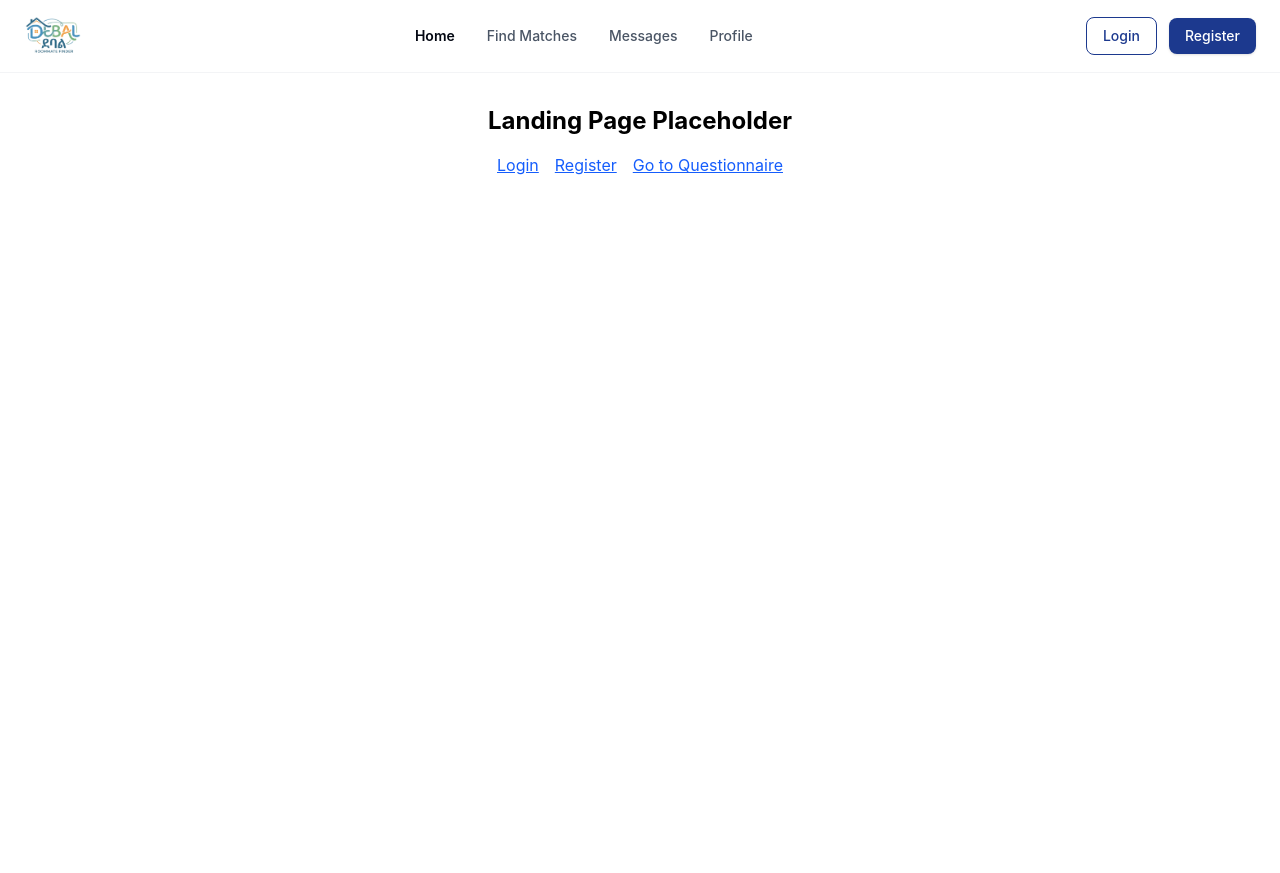
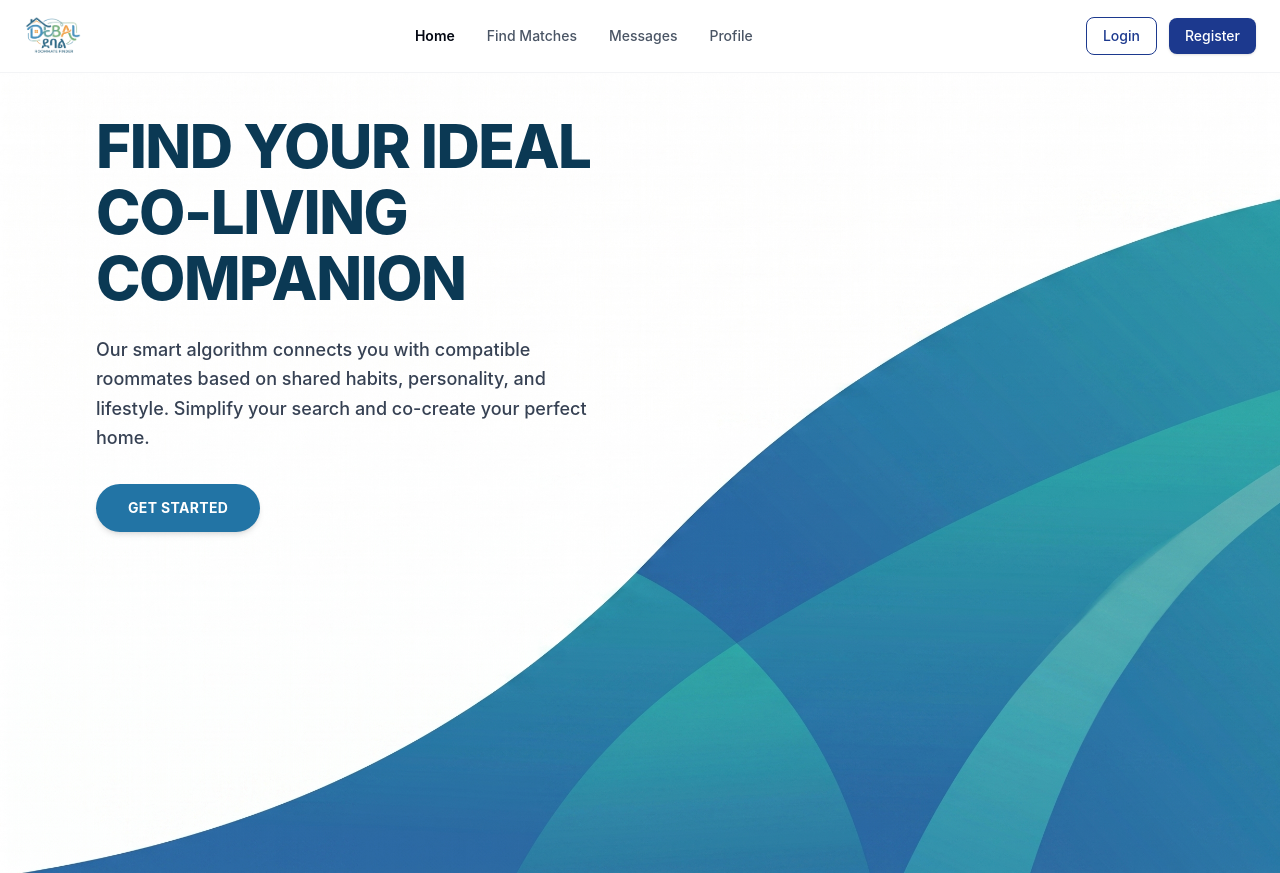
Before and after one commit to Natnael9/Debal, a React (Vite) app in the folder frontend/: page / in a window 1280 px wide. Before the commit the page ends 800 px from the top, so only its background shows below. Built offline with nearby package versions, Linux system fonts and the light colour scheme.

Commit message:
added landing page

```diff
--- a/frontend/src/pages/LandingPage.jsx
+++ b/frontend/src/pages/LandingPage.jsx
@@ -0,0 +1,44 @@
+import React from 'react';
+import bgImage from '../assets/Background.jpg';
+
+const LandingPage = () => {
+  return (
+    // Main wrapper: Full screen height, white background, hidden overflow for the background shapes
+    <div className="relative min-h-screen bg-white overflow-hidden flex  bg-cover bg-no-repeat "
+    style={{ backgroundImage: `url(${bgImage})`  } }>
+
+
+
+      {/* CONTENT LAYER: The text and button from the previous step */}
+      {/* relative z-10 keeps it stacked on top of the background image */}
+      <div className="relative z-10 w-full max-w-7xl mx-auto px-6 pt-10 pb-12 md:px-16 lg:px-24  flex flex-col  h-full">
+
+        <div className="max-w-2xl  md:mt-0 ">
+          {/* HEADLINE */}
+          <h1 className="text-4xl sm:text-5xl lg:text-6xl font-extrabold text-[#0B3954] leading-[1.1] tracking-tight mb-6 uppercase">
+            Find Your Ideal <br className="hidden sm:block" />
+            Co-Living <br className="hidden sm:block" />
+            Companion
+          </h1>
+
+          {/* SUBHEADLINE */}
+          <p className="text-base sm:text-lg text-gray-700 max-w-lg mb-8 leading-relaxed font-medium">
+            Our smart algorithm connects you with compatible roommates based on
+            shared habits, personality, and lifestyle. Simplify your search and
+            co-create your perfect home.
+          </p>
+
+          {/* CTA BUTTON */}
+          <div className="flex">
+            <button className="bg-[#2274A5] hover:bg-[#1A5C83] text-white font-bold py-3.5 px-8 rounded-full shadow-md transition-transform duration-200 hover:scale-105 uppercase tracking-wide text-sm">
+              Get Started
+            </button>
+          </div>
+        </div>
+
+      </div>
+    </div>
+  );
+};
+
+export default LandingPage;
--- a/frontend/src/pages/ProfilePage.jsx
+++ b/frontend/src/pages/ProfilePage.jsx
@@ -1,4 +1,4 @@
-function Profile() {
+function ProfilePage() {
   return (
     <div className="p-8 text-center">
       <h1 className="text-2xl font-bold mb-4">User Profile</h1>
@@ -6,4 +6,4 @@ function Profile() {
     </div>
   );
 }
-export default Profile;
+export default ProfilePage;
--- a/frontend/src/routes/ProtectedRoutes.jsx
+++ b/frontend/src/routes/ProtectedRoutes.jsx
@@ -4,6 +4,7 @@ import { Routes, Route, Navigate } from "react-router-dom";
 import MatchCard from "../components/matchmaking/MatchCard";
 import ChatList from "../components/chat/ChatList";
 import ProfilePage from "../pages/ProfilePage";
+
 
 function ProtectedRoutes() {
   // 1. Change user from null to this object:
--- a/frontend/src/routes/PublicRoutes.jsx
+++ b/frontend/src/routes/PublicRoutes.jsx
@@ -1,17 +1,18 @@
 import { Routes, Route, Link } from "react-router-dom";
 import LoginPage from "../pages/LoginPage";
 import RegisterPage from "../pages/RegisterPage";
+import LandingPage from "../pages/LandingPage";
 
-const LandingPage = () => (
-  <div className="p-8 text-center">
-    <h1 className="text-2xl font-bold mb-4">Landing Page Placeholder</h1>
-    <div className="space-x-4">
-      <Link to="/login" className="text-blue-600 underline">Login</Link>
-      <Link to="/register" className="text-blue-600 underline">Register</Link>
-      <Link to="/questionnaire" className="text-blue-600 underline">Go to Questionnaire</Link>
-    </div>
-  </div>
-);
+// const LandingPage = () => (
+//   <div className="p-8 text-center">
+//     <h1 className="text-2xl font-bold mb-4">Landing Page Placeholder</h1>
+//     <div className="space-x-4">
+//       <Link to="/login" className="text-blue-600 underline">Login</Link>
+//       <Link to="/register" className="text-blue-600 underline">Register</Link>
+//       <Link to="/questionnaire" className="text-blue-600 underline">Go to Questionnaire</Link>
+//     </div>
+//   </div>
+// );
 
 // const LoginPage = () => (
 //   <div className="p-8 text-center">
```
Also changed, not shown: frontend/src/assets/Background.jpg (added).
